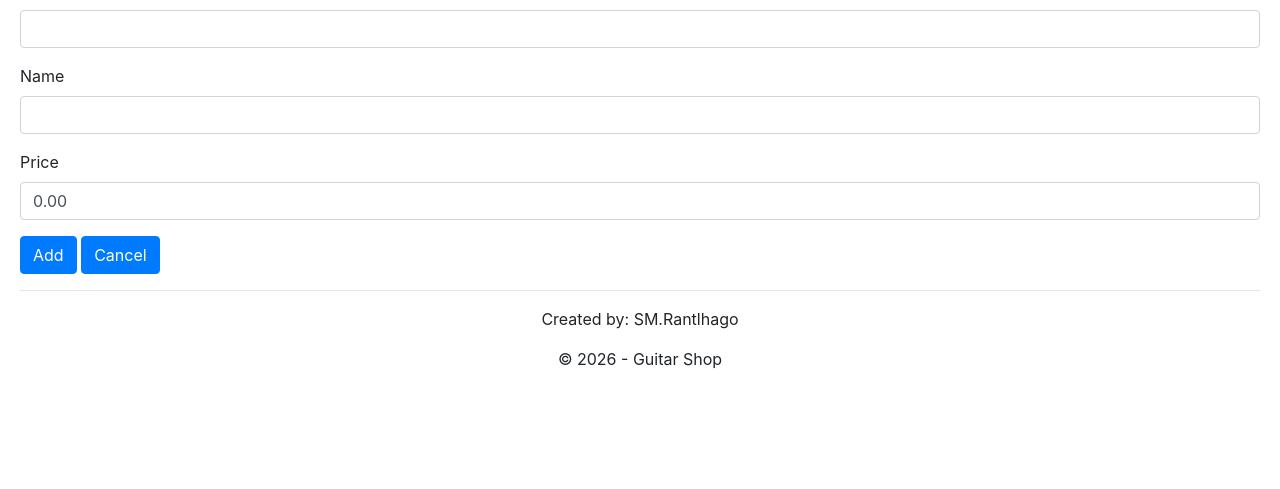
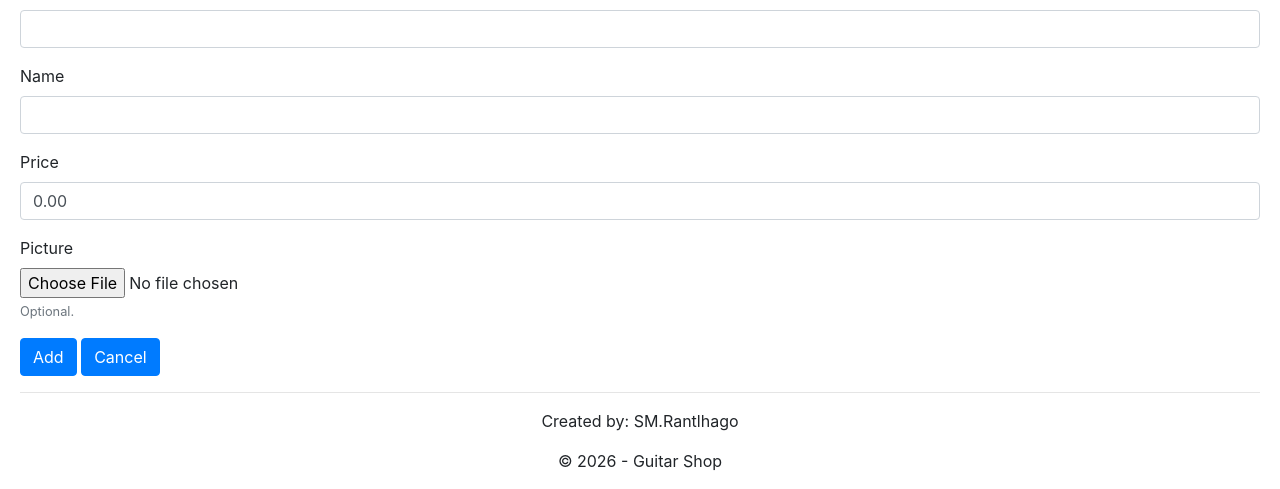
Before and after one commit to SolomonRantlhago/GuitarShop, an ASP.NET Core app: page /AdminProduct/Add in a window 1280 px wide. Shown: the part 370-859 px from the top of the page. Before the commit the page ends 739 px from the top, so only its background shows below. Run offline with ASP.NET Core 8, Linux system fonts and the light colour scheme; the project's own start-up code is not run, and a stand-in starts its controllers and pages.

Commit message:
updated admin sections

```diff
--- a/GuitarShop/Controllers/AdminProductController.cs
+++ b/GuitarShop/Controllers/AdminProductController.cs
@@ -4,6 +4,9 @@ using Microsoft.AspNetCore.Mvc;
 using GuitarShop.Models;
 using GuitarShop.Data;
 using GuitarShop.Models.ViewModels;
+using System.IO;
+using Microsoft.AspNetCore.Hosting;
+using Microsoft.AspNetCore.Http;
 
 namespace GuitarShop.Controllers
 {
@@ -11,12 +14,13 @@ namespace GuitarShop.Controllers
     {
         private IEnumerable<Category> categories;
         private readonly IRepositoryWrapper _repo;
+        private readonly IWebHostEnvironment _env;
 
-        public AdminProductController(IRepositoryWrapper repo)
+        public AdminProductController(IRepositoryWrapper repo, IWebHostEnvironment env)
         {
             _repo = repo;
-            categories = _repo.Category.FindAll()
-                .OrderBy(c => c.CategoryName);
+            _env = env;
+            categories = _repo.Category.FindAll().OrderBy(c => c.CategoryName);
         }
 
         public IActionResult List(string id = "All")
@@ -75,8 +79,19 @@ namespace GuitarShop.Controllers
         }
 
         [HttpPost]
-        public IActionResult Update(Product product)
+        public IActionResult Update(Product product, IFormFile image)
         {
+            // validate the uploaded picture (if any)
+            if (image != null && image.Length > 0)
+            {
+                string[] allowed = { ".png", ".jpg", ".jpeg", ".webp" };
+                string ext = Path.GetExtension(image.FileName).ToLowerInvariant();
+                if (!allowed.Contains(ext))
+                    ModelState.AddModelError("", "Picture must be a .png, .jpg, .jpeg or .webp file.");
+                else if (image.Length > 2 * 1024 * 1024)
+                    ModelState.AddModelError("", "Picture must be smaller than 2 MB.");
+            }
+
             if (ModelState.IsValid)
             {
                 if (product.ProductID == 0)           // new product
@@ -90,11 +105,25 @@ namespace GuitarShop.Controllers
                     TempData["Message"] = $"{product.Name} has been updated";
                 }
                 _repo.Save();
+
+                if (image != null && image.Length > 0)
+                {
+                    // images are looked up by product code: {code}_s / _m / _l .png
+                    string code = Path.GetFileName(product.Code);   // strips any path characters
+                    string folder = Path.Combine(_env.WebRootPath, "images");
+                    foreach (string size in new[] { "_s", "_m", "_l" })
+                    {
+                        using var input = image.OpenReadStream();
+                        using var output = new FileStream(
+                            Path.Combine(folder, code + size + ".png"), FileMode.Create);
+                        input.CopyTo(output);
+                    }
+                }
                 return RedirectToAction("List");
             }
             else
             {
-                ViewBag.Action = "Save";
+                ViewBag.Action = product.ProductID == 0 ? "Add" : "Update";
                 ViewBag.Categories = categories;
                 return View("AddUpdate", product);
             }
--- a/GuitarShop/Views/AdminProduct/AddUpdate.cshtml
+++ b/GuitarShop/Views/AdminProduct/AddUpdate.cshtml
@@ -8,7 +8,7 @@
 
 <h1>@ViewBag.Title</h1>
 
-<form asp-action="Update" method="post">
+<form asp-action="Update" method="post" enctype="multipart/form-data">
     <div asp-validation-summary="All" class="text-danger"></div>
 
     <div class="form-group">
@@ -35,6 +35,19 @@
         <input asp-for="Price" class="form-control">
     </div>
 
+    <div class="form-group">
+        <label for="image">Picture</label>
+        @if (Model.ProductID != 0)
+        {
+            <div class="mb-2">
+                <img src="~/images/@(Model.Code)_m.png" alt="Current image" style="max-height:120px" />
+            </div>
+        }
+        <input type="file" name="image" id="image" class="form-control-file" accept="image/*" />
+        <small class="form-text text-muted">
+            @(Model.ProductID == 0 ? "Optional." : "Leave empty to keep the current picture.")
+        </small>
+    </div>
     <input type="hidden" asp-for="ProductID" />
 
     <button type="submit" class="btn btn-primary">@ViewBag.Action</button>
```
